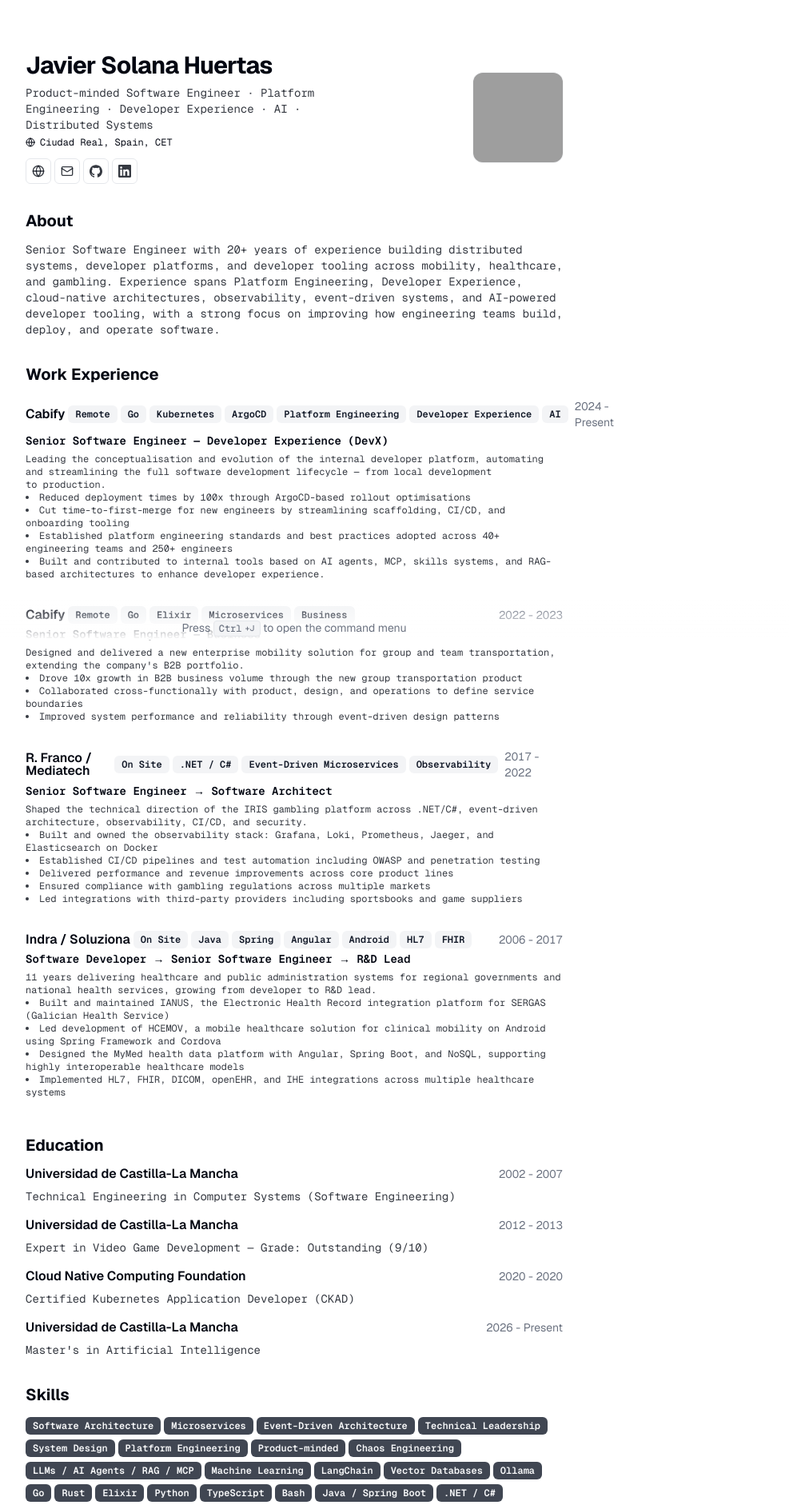
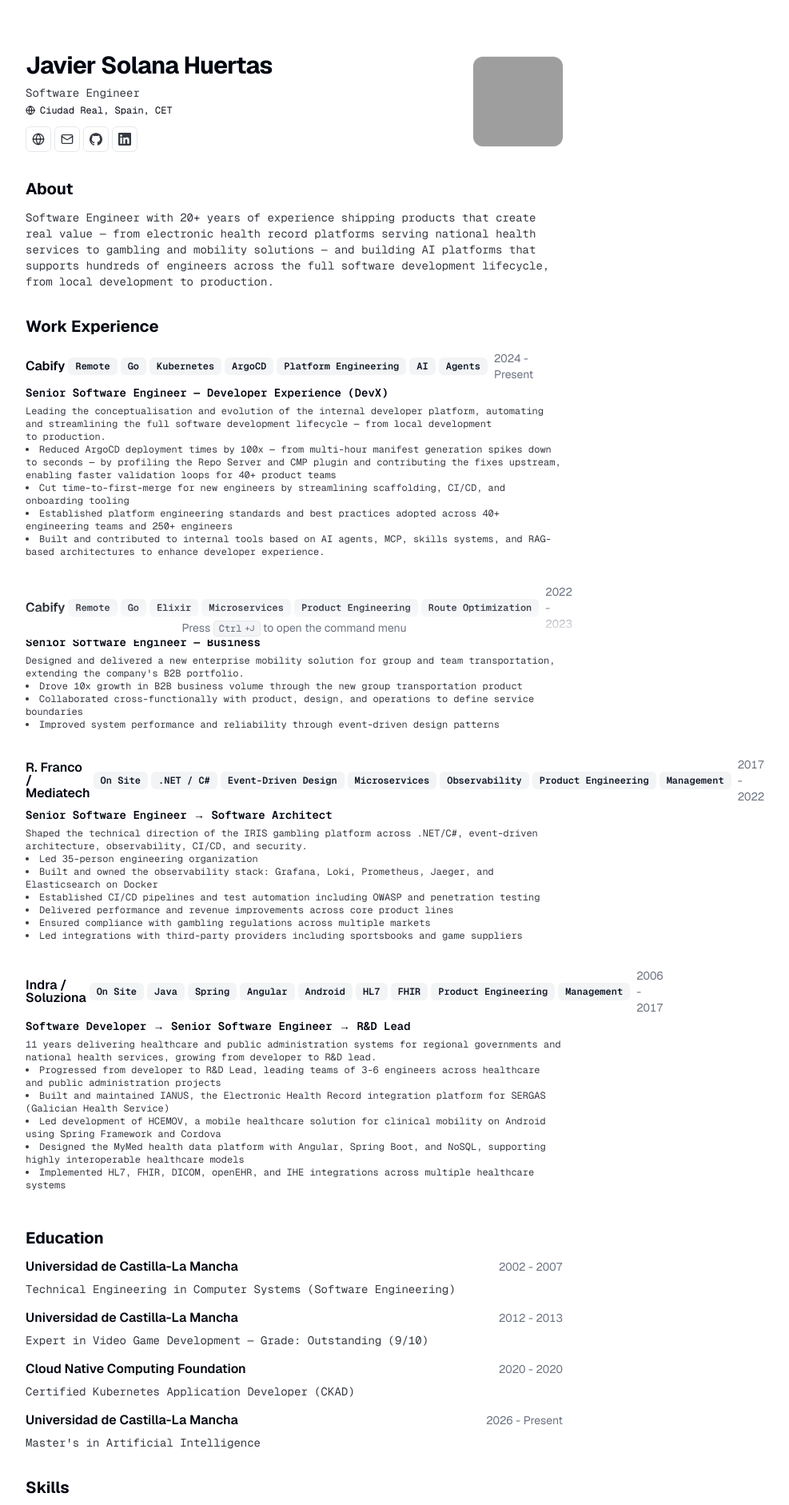
Before and after one commit to jsolana/cv, a Next.js app: page / in a window 1280 px wide. Shown: the top 1882 px of the page at 80% size, without its empty margins (272-1259 px from the left). Built offline with nearby package versions, Linux system fonts and the light colour scheme; grey boxes are pictures that could not be loaded.

Commit message:
Update resume

```diff
--- a/src/data/resume-data.ts
+++ b/src/data/resume-data.ts
@@ -5,10 +5,9 @@ export const RESUME_DATA: ResumeData = {
   initials: "JS",
   location: "Ciudad Real, Spain, CET",
   locationLink: "https://www.google.com/maps/place/Ciudad+Real",
-  about:
-    "Product-minded Software Engineer · Platform Engineering · Developer Experience · AI · Distributed Systems",
+  about: "Software Engineer",
   summary:
-    "Senior Software Engineer with 20+ years of experience building distributed systems, developer platforms, and developer tooling across mobility, healthcare, and gambling. Experience spans Platform Engineering, Developer Experience, cloud-native architectures, observability, event-driven systems, and AI-powered developer tooling, with a strong focus on improving how engineering teams build, deploy, and operate software.",
+    "Software Engineer with 20+ years of experience shipping products that create real value — from electronic health record platforms serving national health services to gambling and mobility solutions — and building AI platforms that supports hundreds of engineers across the full software development lifecycle, from local development to production.",
   avatarUrl: "https://avatars.githubusercontent.com/u/6834093?s=400&v=4",
   personalWebsiteUrl: "https://jsolana.github.io",
   contact: {
@@ -63,8 +62,8 @@ export const RESUME_DATA: ResumeData = {
         "Kubernetes",
         "ArgoCD",
         "Platform Engineering",
-        "Developer Experience",
         "AI",
+        "Agents"
       ],
       title: "Senior Software Engineer — Developer Experience (DevX)",
       start: "2024",
@@ -72,7 +71,7 @@ export const RESUME_DATA: ResumeData = {
       description:
         "Leading the conceptualisation and evolution of the internal developer platform, automating and streamlining the full software development lifecycle — from local development to production.",
       highlights: [
-        "Reduced deployment times by 100x through ArgoCD-based rollout optimisations",
+        "Reduced ArgoCD deployment times by 100x — from multi-hour manifest generation spikes down to seconds — by profiling the Repo Server and CMP plugin and contributing the fixes upstream, enabling faster validation loops for 40+ product teams",
         "Cut time-to-first-merge for new engineers by streamlining scaffolding, CI/CD, and onboarding tooling",
         "Established platform engineering standards and best practices adopted across 40+ engineering teams and 250+ engineers",
         "Built and contributed to internal tools based on AI agents, MCP, skills systems, and RAG-based architectures to enhance developer experience.",
@@ -86,7 +85,8 @@ export const RESUME_DATA: ResumeData = {
         "Go",
         "Elixir",
         "Microservices",
-        "Business",
+        "Product Engineering",
+        "Route Optimization",
       ],
       title: "Senior Software Engineer — Business",
       start: "2022",
@@ -105,8 +105,11 @@ export const RESUME_DATA: ResumeData = {
       badges: [
         "On Site",
         ".NET / C#",
-        "Event-Driven Microservices",
+        "Event-Driven Design",
+        "Microservices",
         "Observability",
+        "Product Engineering",
+        "Management"
       ],
       title: "Senior Software Engineer → Software Architect",
       start: "2017",
@@ -114,6 +117,7 @@ export const RESUME_DATA: ResumeData = {
       description:
         "Shaped the technical direction of the IRIS gambling platform across .NET/C#, event-driven architecture, observability, CI/CD, and security.",
       highlights: [
+        "Led 35-person engineering organization",
         "Built and owned the observability stack: Grafana, Loki, Prometheus, Jaeger, and Elasticsearch on Docker",
         "Established CI/CD pipelines and test automation including OWASP and penetration testing",
         "Delivered performance and revenue improvements across core product lines",
@@ -132,6 +136,8 @@ export const RESUME_DATA: ResumeData = {
         "Android",
         "HL7",
         "FHIR",
+        "Product Engineering",
+        "Management"
       ],
       title: "Software Developer → Senior Software Engineer → R&D Lead",
       start: "2006",
@@ -139,6 +145,7 @@ export const RESUME_DATA: ResumeData = {
       description:
         "11 years delivering healthcare and public administration systems for regional governments and national health services, growing from developer to R&D lead.",
       highlights: [
+        "Progressed from developer to R&D Lead, leading teams of 3-6 engineers across healthcare and public administration projects",
         "Built and maintained IANUS, the Electronic Health Record integration platform for SERGAS (Galician Health Service)",
         "Led development of HCEMOV, a mobile healthcare solution for clinical mobility on Android using Spring Framework and Cordova",
         "Designed the MyMed health data platform with Angular, Spring Boot, and NoSQL, supporting highly interoperable healthcare models",
@@ -147,7 +154,7 @@ export const RESUME_DATA: ResumeData = {
     },
   ],
   skills: [
-     // Engineering & Architecture
+    // Engineering & Architecture
 
     "Software Architecture",
     "Microservices",
@@ -176,7 +183,6 @@ export const RESUME_DATA: ResumeData = {
     "Bash",
     "Java / Spring Boot",
     ".NET / C#",
-    "Langchain",
     "Security / OWASP",
 
     // Architecture & Messaging
@@ -197,11 +203,12 @@ export const RESUME_DATA: ResumeData = {
 
     "Grafana / Loki / Prometheus / Cortex",
     "OpenTelemetry",
+    "Kibana",
 
     // Data
 
-    "SQL / NoSQL",
-
+    "MySQL / PostgreSQL / SQL Server / Oracle / SQLite",
+    "Elasticsearch / Redis",
   ],
   projects: [
     {
@@ -243,7 +250,7 @@ export const RESUME_DATA: ResumeData = {
         "OpenAI",
         "FAISS",
         "RAG",
-        "Backstage"
+        "Backstage",
       ],
       description:
         "AI-powered assistant for Backstage built using a Retrieval-Augmented Generation (RAG) architecture. It enables conversational querying over technical documentation (TechDocs) using embeddings, semantic search, and a FAISS vector database.",
@@ -255,19 +262,14 @@ export const RESUME_DATA: ResumeData = {
     {
       title: "Backstage CLI & MCP Server",
 
-      techStack: [
-      "Go",
-      "CLI",
-      "MCP",
-      "Backstage"
-      ],
+      techStack: ["Go", "CLI", "MCP", "Backstage"],
 
       description:
-      "A CLI and MCP server that gives developers and AI assistants fast, unified access to Backstage from the terminal or any MCP-compatible tool.",
+        "A CLI and MCP server that gives developers and AI assistants fast, unified access to Backstage from the terminal or any MCP-compatible tool.",
 
       link: {
-      label: "github.com/jsolana/backctl",
-      href: "https://github.com/jsolana/backctl",
+        label: "github.com/jsolana/backctl",
+        href: "https://github.com/jsolana/backctl",
       },
     },
 
@@ -279,7 +281,7 @@ export const RESUME_DATA: ResumeData = {
         "n8n",
         "Backstage",
         "API",
-        "Workflow Automation"
+        "Workflow Automation",
       ],
 
       description:
@@ -291,7 +293,6 @@ export const RESUME_DATA: ResumeData = {
       },
     },
 
-
     {
       title: "Reinforcement Learning Fundamentals",
       techStack: [
@@ -301,7 +302,7 @@ export const RESUME_DATA: ResumeData = {
         "NumPy",
         "Matplotlib",
         "PyTorch",
-        "Reinforcement Learning"
+        "Reinforcement Learning",
       ],
       description:
         "Educational project focused on the fundamentals of Reinforcement Learning. It explores core concepts such as Markov Decision Processes (MDPs), policies, value functions, and Q-learning through classic environments like Blackjack and Pong.",
@@ -316,7 +317,7 @@ export const RESUME_DATA: ResumeData = {
         "Go",
         "Game Development",
         "SCUMM-inspired",
-        "Adventure Game Engine"
+        "Adventure Game Engine",
       ],
       description:
         "Work-in-progress toolkit for building Point & Click adventure games. Inspired by classic SCUMM-style engines, it provides foundational tools and systems to design and structure narrative-driven interactive environments.",
--- a/src/lib/structured-data.ts
+++ b/src/lib/structured-data.ts
@@ -20,7 +20,7 @@ export function generatePersonStructuredData() {
       telephone: RESUME_DATA.contact.tel,
       contactType: "personal",
     },
-    jobTitle: "Full Stack Engineer",
+    jobTitle: "Senior Software Engineer",
     worksFor:
       RESUME_DATA.work.length > 0
         ? {
```
